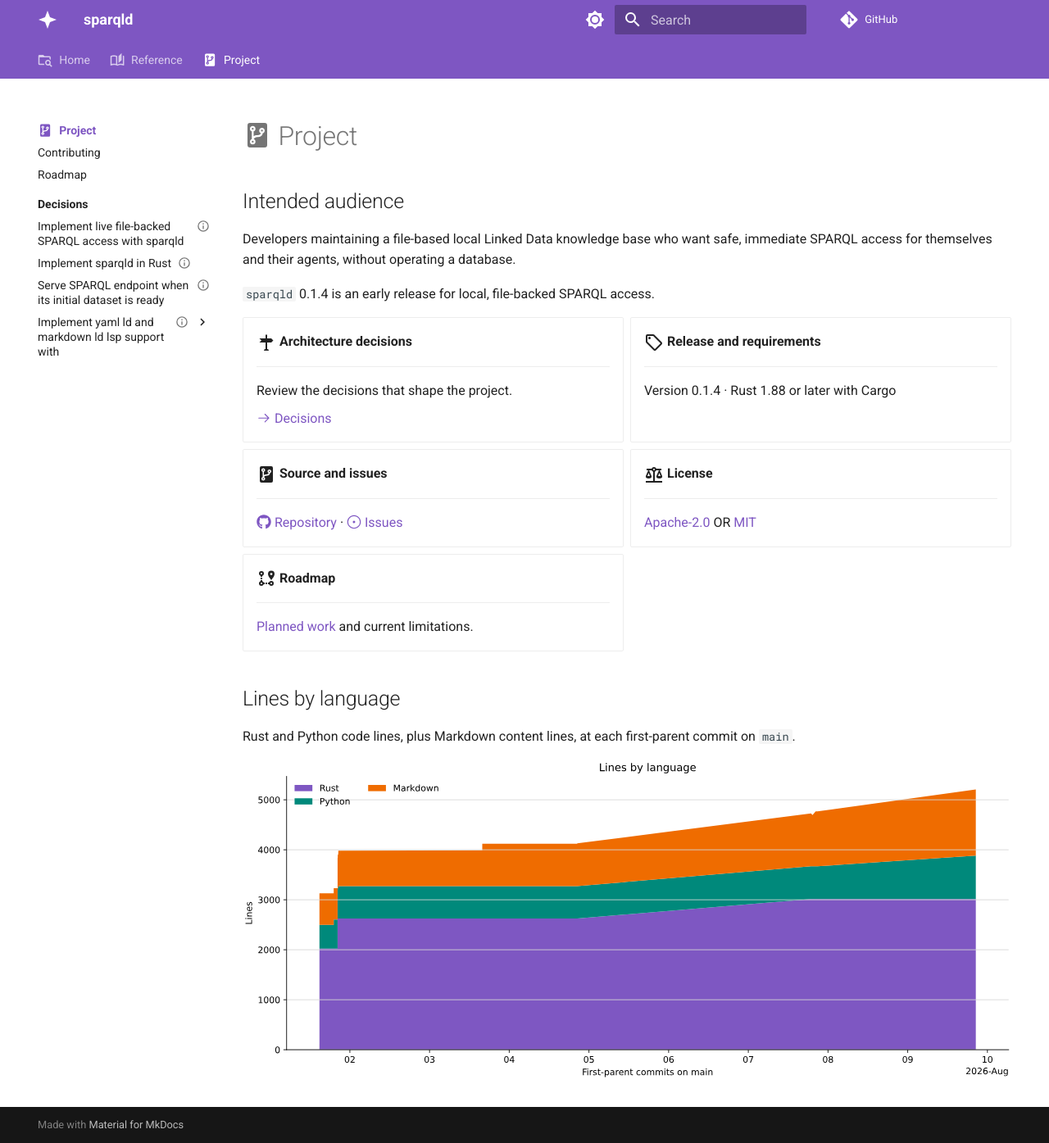
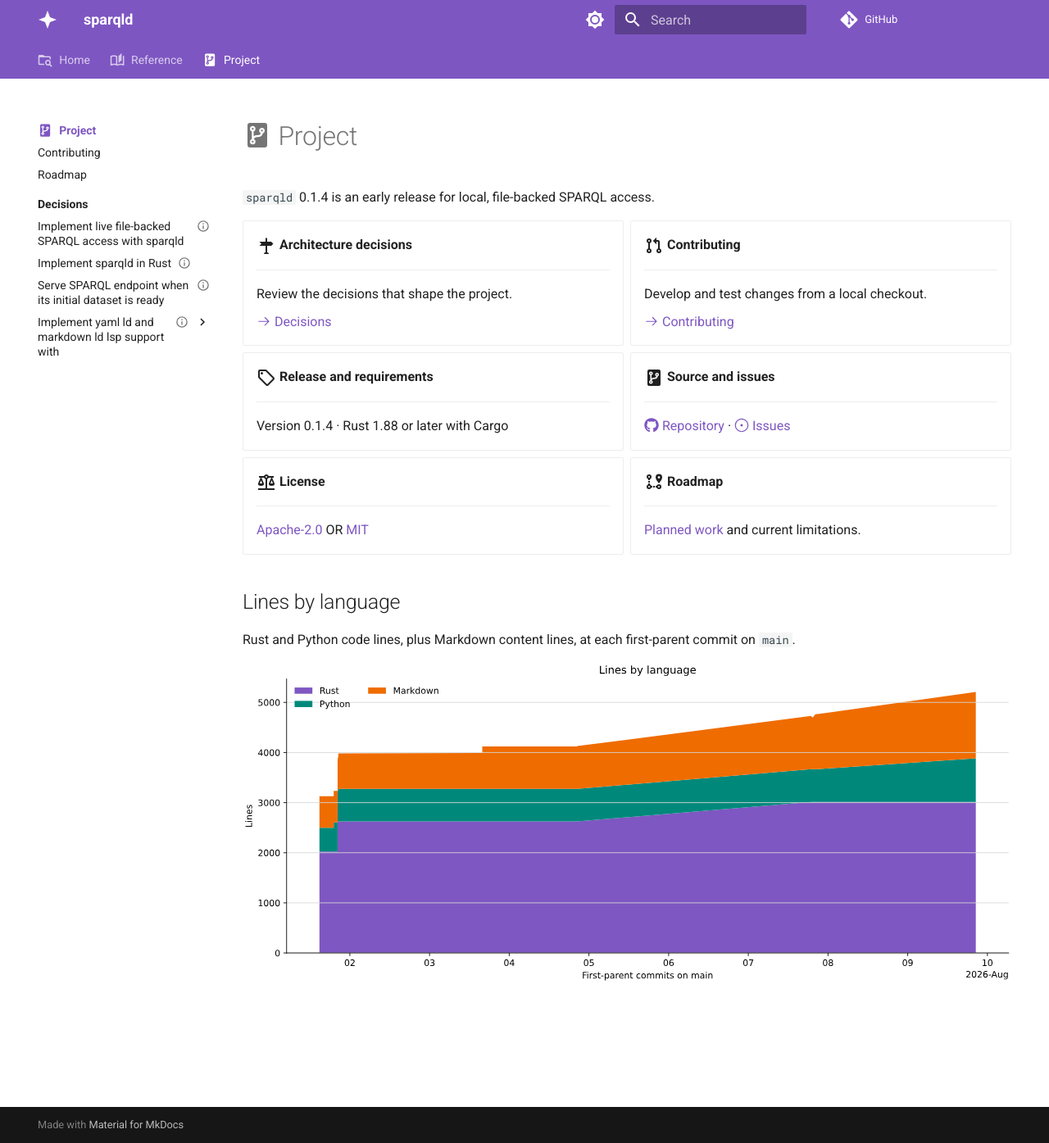
Before and after one commit to iolanta-tech/sparqld, an MkDocs documentation site: the page built from docs/project/index.md, in a window 1280 px wide and 1395 px high. Shown: the whole window at 82% size. Built offline with MkDocs 1.6.1 and Material for MkDocs 9.7.7, drawn with Linux system fonts in a browser that asks for light colours; comment, search, counter and statistics services are not loaded.

Commit message:
Add contributing card to Project

```diff
--- a/docs/project/index.md
+++ b/docs/project/index.md
@@ -15,12 +15,6 @@ description: Release, source, licensing, and development information for sparqld
 
 # :material-source-repository: Project
 
-## Intended audience
-
-Developers maintaining a file-based local Linked Data knowledge base who want
-safe, immediate SPARQL access for themselves and their agents, without
-operating a database.
-
 `sparqld` 0.1.4 is an early release for local, file-backed SPARQL access.
 
 <div class="grid cards" markdown>
@@ -32,6 +26,14 @@ operating a database.
     Review the decisions that shape the project.
 
     [:octicons-arrow-right-24: Decisions](decisions/index.md)
+
+-   :material-source-pull:{ .lg .middle } **Contributing**
+
+    ---
+
+    Develop and test changes from a local checkout.
+
+    [:octicons-arrow-right-24: Contributing](contributing.md)
 
 -   :material-tag-outline:{ .lg .middle } **Release and requirements**
 
```
